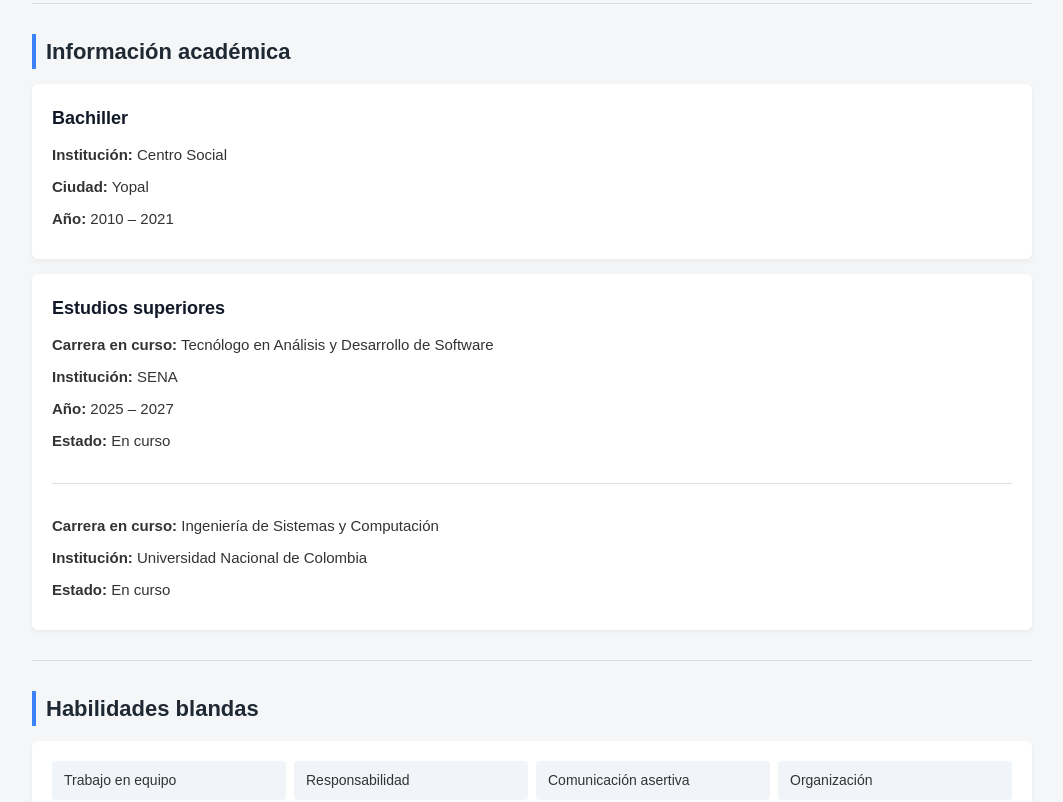
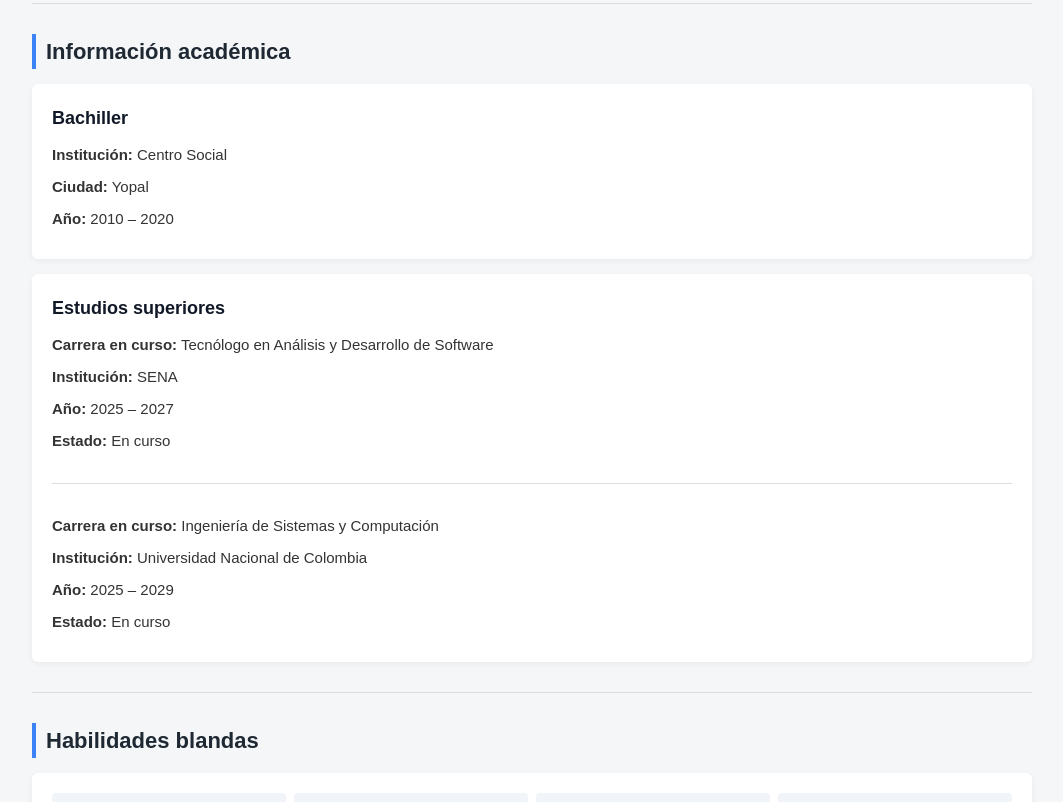
Before and after one commit to kevmorenome/CV_KEVIN_MORENO, a plain HTML site: page index.html in a window 1280 px wide. Shown: the part 559-1361 px from the top of the page, without its empty margins (108-1171 px from the left). Drawn offline with Linux system fonts and the light colour scheme.

Commit message:
Correción de fechas y agregado de detalles al index

```diff
--- a/index.html
+++ b/index.html
@@ -52,7 +52,7 @@
         <h3>Bachiller</h3>
         <p><strong>Institución:</strong> Centro Social</p>
         <p><strong>Ciudad:</strong> Yopal</p>
-        <p><strong>Año:</strong> 2010 – 2021</p>
+        <p><strong>Año:</strong> 2010 – 2020</p>
       </article>
 
       <article>
@@ -66,6 +66,7 @@
 
         <p><strong>Carrera en curso:</strong> Ingeniería de Sistemas y Computación</p>
         <p><strong>Institución:</strong> Universidad Nacional de Colombia</p>
+        <p><strong>Año:</strong> 2025 – 2029</p>
         <p><strong>Estado:</strong> En curso</p>
       </article>
     </section>
```
